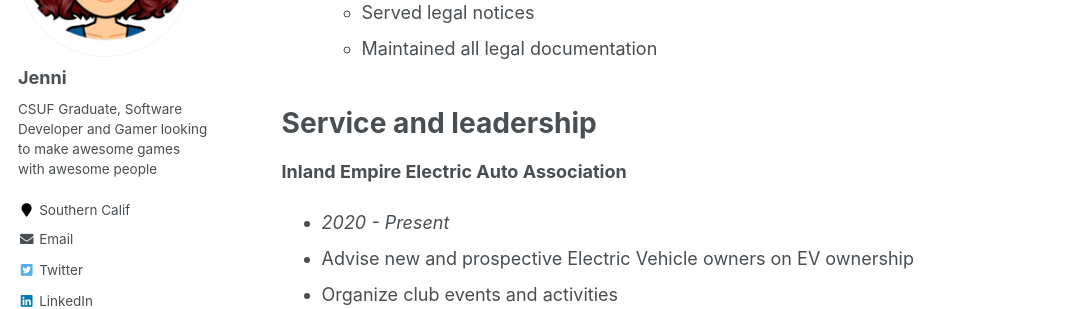
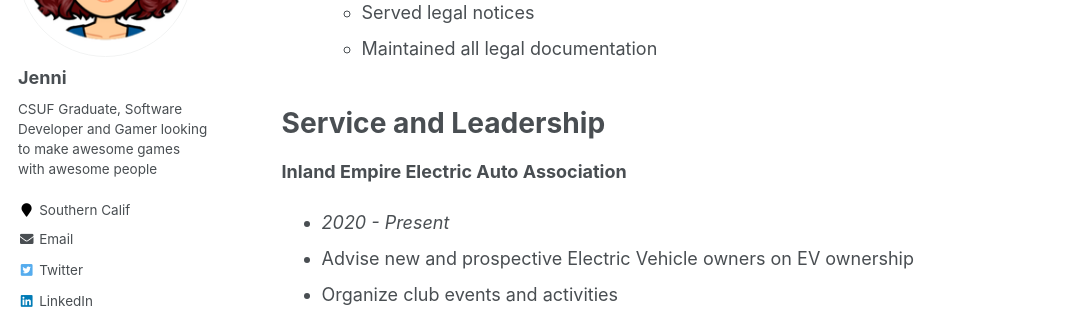
Before and after one commit to JenniTheDev/jennithedev.github.io, a Jekyll site: the page built from _pages/resume.md, in a window 1280 px wide and 900 px high, scrolled down 3164 px. Shown: the part 154-463 px from the top of the window, without its empty margins (0-1069 px from the left). Built offline with Jekyll 4.4.1, drawn with Linux system fonts in a browser that asks for light colours.

Commit message:
fixed letter

```diff
--- a/_pages/resume.md
+++ b/_pages/resume.md
@@ -106,7 +106,7 @@ redirect_from:
     - Maintained all legal documentation
 <br><br>
 
-# Service and leadership
+# Service and Leadership
 
 **Inland Empire Electric Auto Association**
   - _2020 - Present_
```
